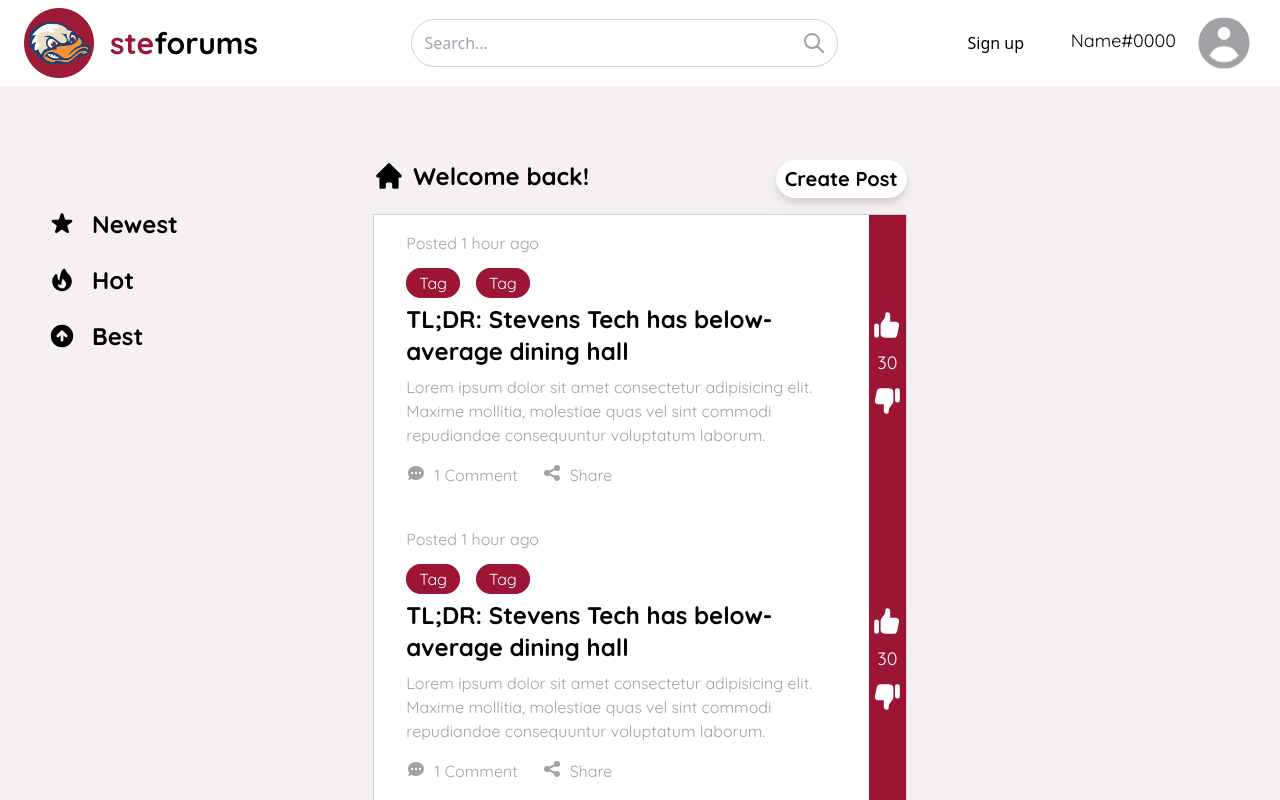
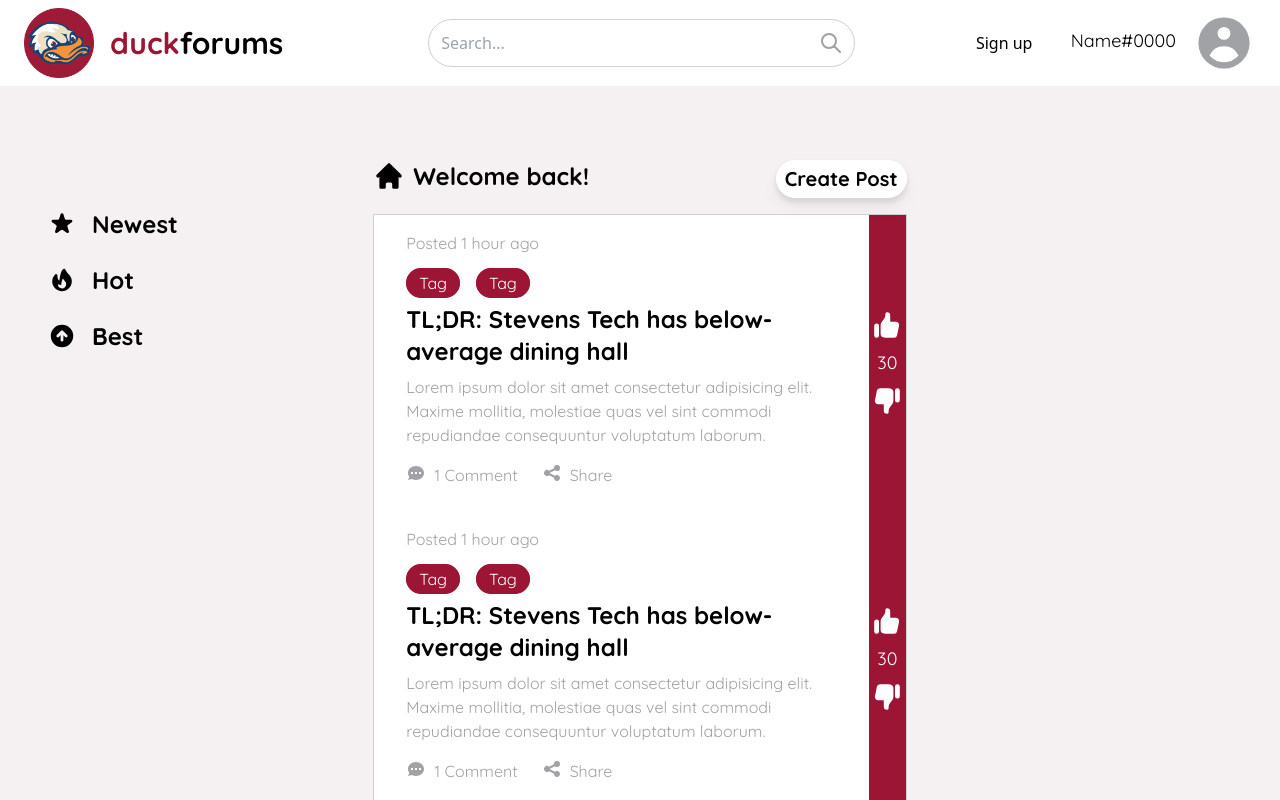
Before and after one commit to iscii/stevens-forums, a Next.js app: page / in a window 1280 px wide. Shown: the top 800 px of the page. Built offline with nearby package versions, Linux system fonts and the light colour scheme.

Commit message:
Made a better name!

```diff
--- a/components/Nav.js
+++ b/components/Nav.js
@@ -18,7 +18,7 @@ function Nav() {
 				<a>
 					<div className="px-6 py-2 float-left flex items-center justify-center hover:bg-dark-red">
 						<Image src={"/atillalogo.png"} alt="atilla" width={70} height={70} />
-						<p className="font-quicksand font-bold text-3xl text-pri-red pl-4">ste</p>
+						<p className="font-quicksand font-bold text-3xl text-pri-red pl-4">duck</p>
 						<p className="font-quicksand font-bold text-3xl">forums</p>
 					</div>
 				</a>
```
